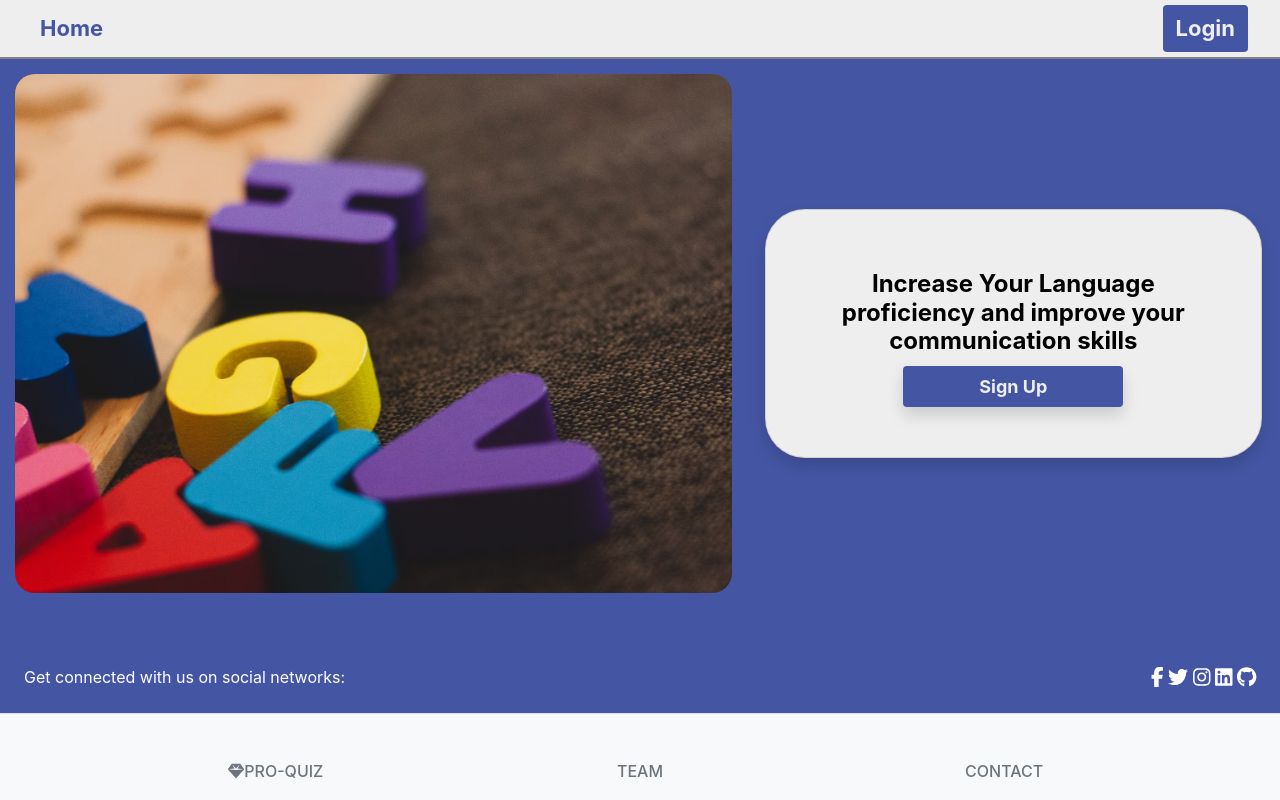
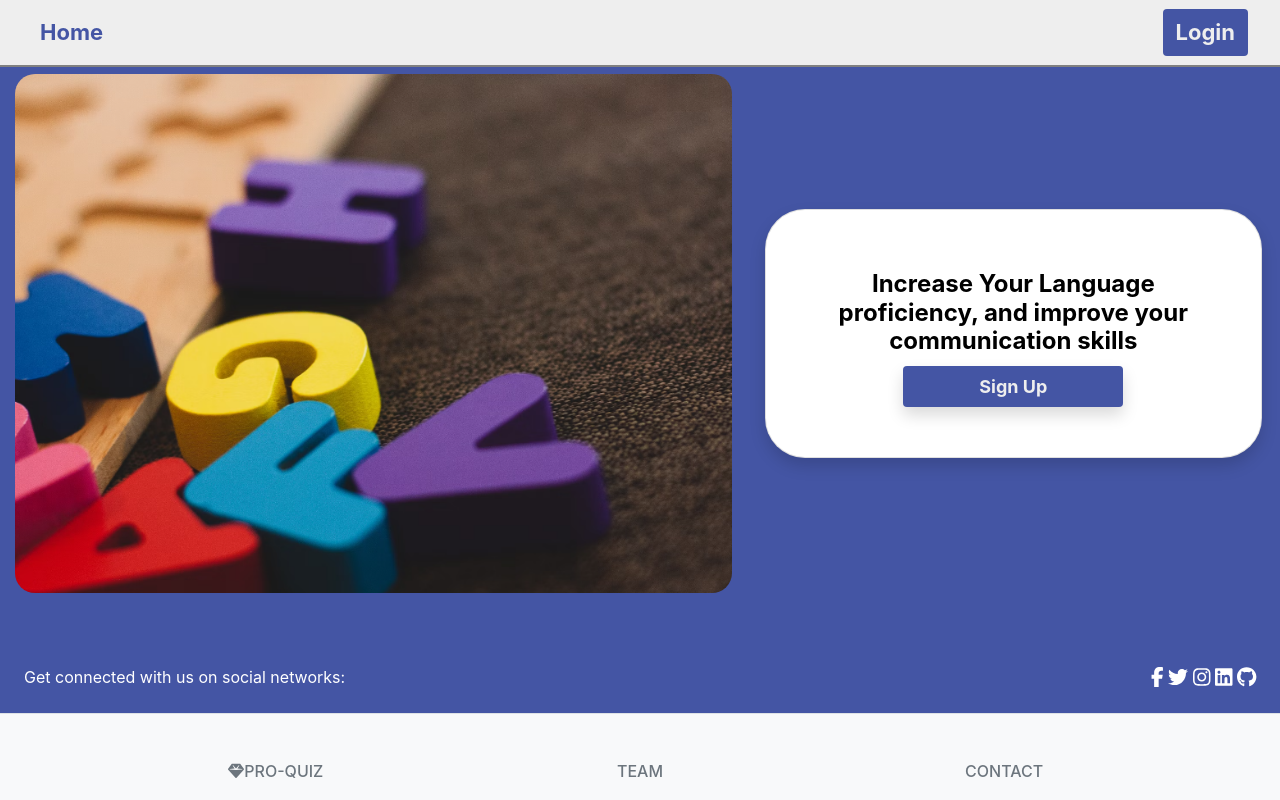
Before and after one commit to Bhavyashu/quizzAppFE, a React (Create React App) app: page / in a window 1280 px wide. Shown: the top 800 px of the page. Built offline with nearby package versions, Linux system fonts and the light colour scheme.

Commit message:
made nexcessary changes to the cards their view, navbar, and the signup page

```diff
--- a/package.json
+++ b/package.json
@@ -3,6 +3,7 @@
   "version": "0.1.0",
   "private": true,
   "dependencies": {
+    "@fortawesome/fontawesome-svg-core": "^6.4.2",
     "@fortawesome/free-brands-svg-icons": "^6.4.2",
     "@fortawesome/free-solid-svg-icons": "^6.4.2",
     "@fortawesome/react-fontawesome": "^0.2.0",
--- a/public/index.html
+++ b/public/index.html
@@ -2,6 +2,13 @@
 <html lang="en">
   <head>
     <meta charset="utf-8" />
+
+
+    <link
+      href="https://cdnjs.cloudflare.com/ajax/libs/font-awesome/6.0.0-beta3/css/all.min.css"
+      rel="stylesheet"
+    />
+
     <link rel="icon" href="%PUBLIC_URL%/favicon.ico" />
     <meta name="viewport" content="width=device-width, initial-scale=1" />
     <meta name="theme-color" content="#000000" />
--- a/src/App.css
+++ b/src/App.css
@@ -1,9 +1,6 @@
 .App {
   text-align: center;
 }
-
-
-
 
 .App-logo {
   height: 40vmin;
--- a/src/App.js
+++ b/src/App.js
@@ -14,14 +14,14 @@ function App() {
   return (
     <>
        <Toaster />
+      <Router>
       <Navbar></Navbar>
-      <Router>
         <Routes>
           <Route path="/" element={<FrontPage />} />
           <Route path="/login" element={<Login />} />
           <Route path="/Register" element={<Register />} />
           <Route path="/dashboard" element={<Dashboard />} />
-          <Route path="/exercises/:languageID" component={ExerciseList} />
+          <Route path="/exercises/:languageID" component={<ExerciseList />} />
         </Routes>
       </Router>
       <Toaster />
--- a/src/components/ExerciseList.js
+++ b/src/components/ExerciseList.js
@@ -1,105 +1,12 @@
-// import base_url from "../constants";
-// import React, { useEffect, useState } from "react";
-
-// function ExerciseList({ languageId }) {
-//   const [exercises, setExercises] = useState([]);
-//   const [error, setError] = useState(null);
-
-//   const cardStyles = {
-//     border: "1px solid #e2e2e2",
-//     width: "18rem",
-//     display: "inline-block",
-//     margin: "40px 40px 40px 40px", // Add margin to the left
-//   };
-
-//   const containerStyles = {
-//     display: "flex",
-//     flexWrap: "wrap",
-//     justifyContent: "flex-start",
-//   };
-
-//   const backButtonStyles = {
-//     position: "absolute",
-//     top: "10px",
-//     left: "10px",
-//     background: "white",
-//     border: "1px solid #ccc",
-//     borderRadius: "50%",
-//     padding: "10px",
-//     textDecoration: "none",
-//     color: "black",
-//     cursor: "pointer",
-//     fontSize: "20px",
-//   };
-
-//   const handleBackClick = () => {
-//     window.history.back();
-//   };
-
-//   useEffect(() => {
-//     // Fetch exercises for the selected language based on the languageId
-//     const fetchExercises = async () => {
-//       try {
-//         const response = await fetch(
-//           `${base_url}/quiz/exercises?language_id=${languageId}`,
-//           {
-//             method: "GET",
-//             headers: {
-//               "Content-Type": "application/json",
-//               authorization: "Bearer " + localStorage.getItem("token"),
-//             },
-//           }
-//         );
-
-//         if (!response.ok) {
-//           throw new Error("Failed to fetch exercises");
-//         }
-
-//         const data = await response.json();
-//         setExercises(data);
-//       } catch (err) {
-//         setError(err.message);
-//       }
-//     };
-
-//     fetchExercises();
-//   }, [languageId]);
-
-//   if (error) {
-//     return <div>Error: {error}</div>;
-//   }
-
-//   return (
-//     <div style={{ marginTop: "8%", position: "relative" }}>
-//       <div style={containerStyles}>
-//         {exercises.map((exercise) => (
-//           <div
-//             className="card exercise-card"
-//             style={cardStyles}
-//             key={exercise._id}
-//           >
-//             <div className="card-body">
-//               <h5 className="card-title">{exercise.name}</h5>
-//               <p className="card-text">
-//                 <strong>Description:</strong> {exercise.description}
-//                 <br />
-//                 <strong>Questions:</strong> {exercise.Questions}
-//               </p>
-//             </div>
-//           </div>
-//         ))}
-//       </div>
-//     </div>
-//   );
-// }
-
-// export default ExerciseList;
-
-
 import base_url from "../constants";
 import React, { useEffect, useState } from "react";
+import { useNavigate } from 'react-router-dom';
+import { FontAwesomeIcon } from "@fortawesome/react-fontawesome";
+import { faArrowLeft } from "@fortawesome/free-solid-svg-icons";
 
 function ExerciseList({ languageId }) {
+
+  const navigate = useNavigate();
   const [exercises, setExercises] = useState([]);
   const [error, setError] = useState(null);
 
@@ -112,13 +19,6 @@ function ExerciseList({ languageId }) {
     padding: "10px",
     background: "#292b2c", // Dark background color
     color: "white",
-  };
-
-  const containerStyles = {
-    display: "flex",
-    flexWrap: "wrap",
-    justifyContent: "flex-start",
-    margin: "0 20px", // Adjust margin for even spacing
   };
 
   const backButtonStyles = {
@@ -136,7 +36,7 @@ function ExerciseList({ languageId }) {
   };
 
   const handleBackClick = () => {
-    window.history.back();
+    navigate(-1)
   };
 
   useEffect(() => {
@@ -155,7 +55,7 @@ function ExerciseList({ languageId }) {
         );
 
         if (!response.ok) {
-          throw new Error("Failed to fetch exercises");
+          throw Error("Failed to fetch exercises");
         }
 
         const data = await response.json();
@@ -174,9 +74,31 @@ function ExerciseList({ languageId }) {
 
   return (
     <div style={{ marginTop: "8%", position: "relative" }}>
-      <div style={containerStyles}>
+      {/* <div
+        style={{ display: "flex", alignItems: "center", marginBottom: "10px" }}
+      >
+        <FontAwesomeIcon
+          icon={faArrowLeft}
+          style={{ fontSize: "24px", marginRight: "10px", cursor: "pointer" }}
+          onClick={handleBackClick}
+        />
+        <span>Back</span>
+      </div> */}
+
+      <div
+        style={{
+          display: "flex",
+          flexWrap: "wrap",
+          justifyContent: "flex-start",
+          margin: "0 20px",
+        }}
+      >
         {exercises.map((exercise) => (
-          <div className="card exercise-card" style={cardStyles} key={exercise._id}>
+          <div
+            className="card border border-primary"
+            style={cardStyles}
+            key={exercise._id}
+          >
             <div className="card-body">
               <h5 className="card-title">{exercise.name}</h5>
               <p className="card-text">
--- a/src/components/Frontpage.js
+++ b/src/components/Frontpage.js
@@ -4,12 +4,15 @@ import homepage from "../images/homepage.png";
 import { Link } from "react-router-dom";
 
 import Footer from "./Footer";
-import '../App.css'; // Import your CSS file
+
 const FrontPage = () => {
   return (
     <div className="pt-3 mb-3 pb-2" style={{ backgroundColor: "#4455a4" }}>
       <div className="container-fluid pt-5 pb-5">
-        <div className="row justify-content-center align-items-center" style={{ paddingTop: "10px" }}>
+        <div
+          className="row justify-content-center align-items-center"
+          style={{ paddingTop: "10px" }}
+        >
           <div className="col-lg-7 order-lg-1">
             <img
               src={homepage}
@@ -23,9 +26,26 @@ const FrontPage = () => {
             />
           </div>
           <div className="col-lg-5 order-lg-2">
-            <div className="card shadow bg-custom rounded-5" style={{ backgroundColor: "#eeeeee", padding: "50px", borderRadius: "40px", textAlign: "center", margin: 3 }}>
-              <h3 style={{ color: "black", fontWeight: "bold", fontSize: "24px", margin: "10px 0" }}>
-                Increase Your Language proficiency and improve your communication skills
+            <div
+              className="card shadow bg-white rounded-5"
+              style={{
+                backgroundColor: "#eeeeee",
+                padding: "50px",
+                borderRadius: "40px",
+                textAlign: "center",
+                margin: 3,
+              }}
+            >
+              <h3
+                style={{
+                  color: "black",
+                  fontWeight: "bold",
+                  fontSize: "24px",
+                  margin: "10px 0",
+                }}
+              >
+                Increase Your Language proficiency, and improve your
+                communication skills
               </h3>
               <div style={{ textAlign: "center" }}>
                 {localStorage.getItem("token") === null ? (
--- a/src/components/Login.js
+++ b/src/components/Login.js
@@ -51,7 +51,7 @@ const Login = () => {
         localStorage.setItem("languages", data.data.language);
 
         console.log("Token set successfully.");
-        navigate("/");
+        navigate("/dashboard");
         window.location.reload();
       } catch (error) {
         console.error("Error setting token in localStorage:", error);
--- a/src/components/Navbar.js
+++ b/src/components/Navbar.js
@@ -1,13 +1,14 @@
 import React, { useState } from "react";
 import { Link } from "react-router-dom";
-// import { useNavigate } from "react-router-dom";
+import { useNavigate } from "react-router-dom";
 
 const Navbar = () => {
-  //   const navigate = useNavigate();
+  const navigate = useNavigate();
+
   const handleLogOut = () => {
     localStorage.clear();
-    // navigate("/");
-    window.location.reload();
+    navigate("/");
+    // window.location.reload();
   };
   const handleProfile = () => {
     if (localStorage.getItem("role") === "student") {
@@ -19,7 +20,7 @@ const Navbar = () => {
   return (
     <div>
       <nav
-        className="navbar navbar-expand-md h-5 py-1 fixed-top"
+        className="navbar navbar-expand-md navbar-light fixed-top"
         style={{
           backgroundColor: "#eeeeee",
           borderBottom: "2px solid grey", // Add black border at the bottom
```
Also changed, not shown: src/components/Dashboard.js (+89 -79 lines), src/components/Register.js (line endings or trailing spaces), 1 other file (tests, documents, lock files or other folders).
